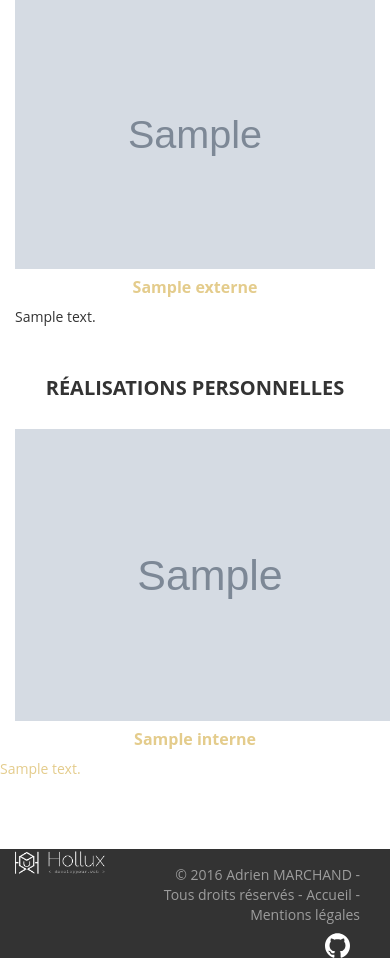
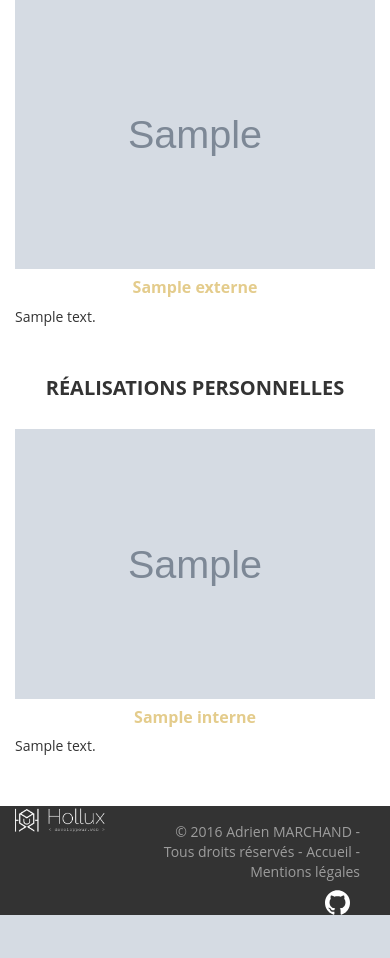
Before and after one commit to Hollux/HolluxLand4, a Symfony app: template templates/hollux/realisations.html.twig in a window 390 px wide; the page is wider, and only the part inside the window is pictured. Shown: the part 358-1316 px from the top of that part. After the commit the page ends 1273 px from the top of that part, so only its background shows below. Run offline with Twig, Linux system fonts and the light colour scheme; the template is opened without the code that fills it: most values are stand-ins (such as "Sample title", 1, 10 or a date in 2020); grey boxes marked "Sample" are stand-in pictures; some libraries are stand-ins or nearby versions.

Commit message:
fix page realisations

```diff
--- a/src/Service/Hollux/RealisationFactory.php
+++ b/src/Service/Hollux/RealisationFactory.php
@@ -13,15 +13,14 @@ class RealisationFactory
             'imgAlt' => 'Hollux - site Solveig De Cuyper',
             'title' => 'Solveig De Cuyper',
             'content' => 'Site vitrine pour Solveig De Cuyper, webdesigner à Lyon. Réalisé en Symfony3 avec mise en place de certains outils
-                déjà présent sur mon site. Plusieurs test avec l\'outil masonry mais non retenus car il est fait pour trop de contenu par rapport à ce site.',
+                déjà présent sur mon site. Plusieurs test avec l\'outil masonry, finalement non retenu.',
             'url' => 'https://www.solveigdc.fr/'
         ],
         'waral' => [
             'img' => 'img/fill/360/184/chroniquesfr.jpg',
             'imgAlt' => 'Hollux - site Chroniques de Waral',
             'title' => 'Chroniques de Waral',
-            'content' => 'Site vitrine en cours de réalisation. Dans un premier
-                temps réalisation en Symfony3, puis deviendra administrable par le client. Par la suite, il est prévu que ce site évolue en Ecommerce. En attente de contenus de la part du client.',
+            'content' => 'Site vitrine en cours de réalisation. Réalisation en Symfony3. Par la suite, il est prévu que ce site évolue en Ecommerce administrable. En attente de contenus de la part du client.',
             'url' => 'https://www.chroniquesdewaral.fr/'
         ],
         'haricot' => [
--- a/templates/hollux/realisations.html.twig
+++ b/templates/hollux/realisations.html.twig
@@ -12,7 +12,7 @@
         <h2>Réalisations externes</h2>
         <div class="row">
             {% for externe in realisations.externes %}
-            <div class="col-md-4 col-sm-6"
+            <div class="col-md-4 col-sm-6">
                 <a  href="{{ externe.url }}" target="_blank">
                     <img src="{{ asset( externe.img) }}" alt="{{ externe.imgAlt }}">
                     <h3 class="text-center">{{ externe.title }}</h3>
@@ -32,11 +32,13 @@
         <h2>Réalisations personnelles</h2>
         <div class="row">
             {% for interne in realisations.internes %}
-                <a class='col-md-4 col-sm-6' href="{{ interne.url }}" target="_blank">
-                    <img src="{{ asset( interne.img) }}" alt="{{ interne.imgAlt }}">
-                    <h3 class="text-center">{{ interne.title }}</h3>
+                <div class="col-md-4 col-sm-6">
+                    <a href="{{ interne.url }}" target="_blank">
+                        <img src="{{ asset( interne.img) }}" alt="{{ interne.imgAlt }}">
+                        <h3 class="text-center">{{ interne.title }}</h3>
+                    </a>
                     <p>{{ interne.content }}</p>
-                </a>
+                </div>
 
             {% if loop.index is divisible by(3) and not loop.last %}
         </div>
```
